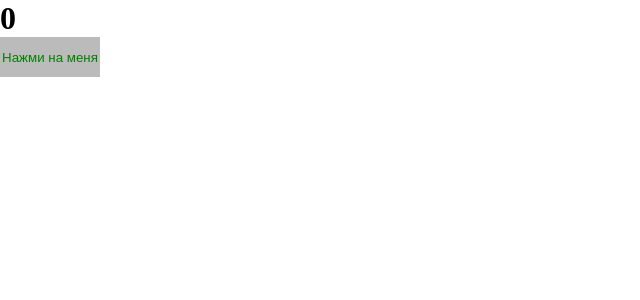
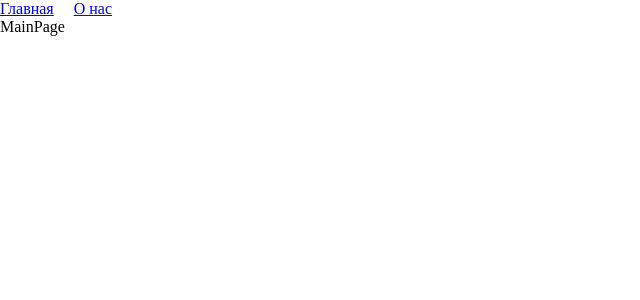
Before and after one commit to Rebi1ion/advanced-front-ulbitv, a React app: page / in a window 1280 px wide. Shown: the top 300 px of the page, without its empty margins (0-640 px from the left). Built offline with nearby package versions, Linux system fonts and the light colour scheme.

Commit message:
added routes. splitting code of pages, lazy suspense

```diff
--- a/package.json
+++ b/package.json
@@ -71,6 +71,7 @@
     "randombytes": "^2.1.0",
     "react": "^17.0.2",
     "react-dom": "^17.0.2",
+    "react-router-dom": "^6.2.1",
     "rechoir": "^0.7.1",
     "resolve": "^1.22.8",
     "resolve-cwd": "^3.0.0",
@@ -103,6 +104,7 @@
     "@types/node": "^17.0.21",
     "@types/react": "^17.0.39",
     "@types/react-dom": "^17.0.11",
+    "@types/react-router-dom": "^5.3.3",
     "@types/webpack": "^5.28.0",
     "@types/webpack-dev-server": "^4.7.2",
     "css-loader": "^6.6.0",
--- a/src/App.tsx
+++ b/src/App.tsx
@@ -1,10 +1,24 @@
 import { Counter } from "./components/Counter";
 import "./index.scss";
+import { Route, Routes, Link } from "react-router-dom";
+import { MainPageAsync } from "./pages/MainPage/MainPage.async";
+import { AboutPageAsync } from "./pages/AboutPage/AboutPage.async";
+import { Suspense } from "react";
 
 function App() {
   return (
     <div className="app">
-      <Counter />
+      <Link to={"/"} style={{ marginRight: "20px" }}>
+        Главная
+      </Link>
+      <Link to={"/about"}>О нас</Link>
+
+      <Suspense fallback={<div>Loading...</div>}>
+        <Routes>
+          <Route path="/" element={<MainPageAsync />} />
+          <Route path="/about" element={<AboutPageAsync />} />
+        </Routes>
+      </Suspense>
     </div>
   );
 }
--- a/src/index.tsx
+++ b/src/index.tsx
@@ -1,6 +1,12 @@
 import { render } from "react-dom";
 import App from "./App";
+import { BrowserRouter } from "react-router-dom";
 
 const root = document.getElementById("root");
 
-render(<App />, root);
+render(
+  <BrowserRouter>
+    <App />
+  </BrowserRouter>,
+  root
+);
--- /dev/null
+++ b/src/pages/AboutPage/AboutPage.async.tsx
@@ -0,0 +1,3 @@
+import { lazy } from "react";
+
+export const AboutPageAsync = lazy(() => import("./AboutPage"));
--- /dev/null
+++ b/src/pages/AboutPage/AboutPage.tsx
@@ -0,0 +1,5 @@
+export default function AboutPage() {
+  return (
+	 <div>AboutPage</div>
+  )
+}
--- /dev/null
+++ b/src/pages/MainPage/MainPage.async.tsx
@@ -0,0 +1,3 @@
+import { lazy } from "react";
+
+export const MainPageAsync = lazy(() => import("./MainPage"));
--- /dev/null
+++ b/src/pages/MainPage/MainPage.tsx
@@ -0,0 +1,5 @@
+export default function MainPage() {
+  return (
+	 <div>MainPage</div>
+  )
+}
```
Also changed, not shown: 3 other files (tests, documents, lock files or other folders).
